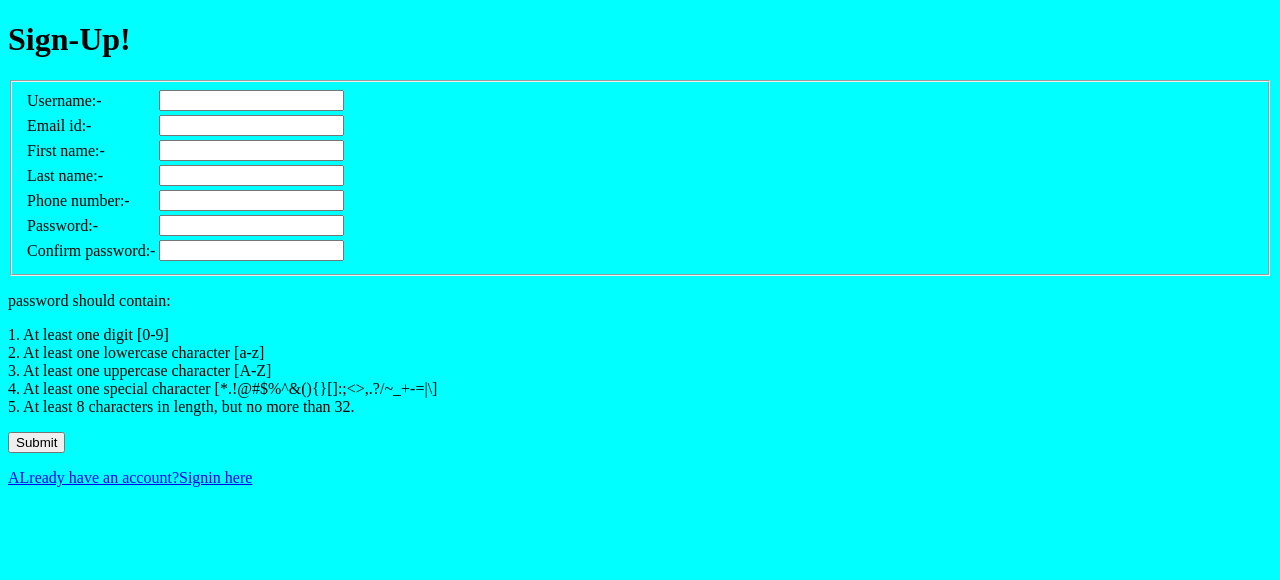
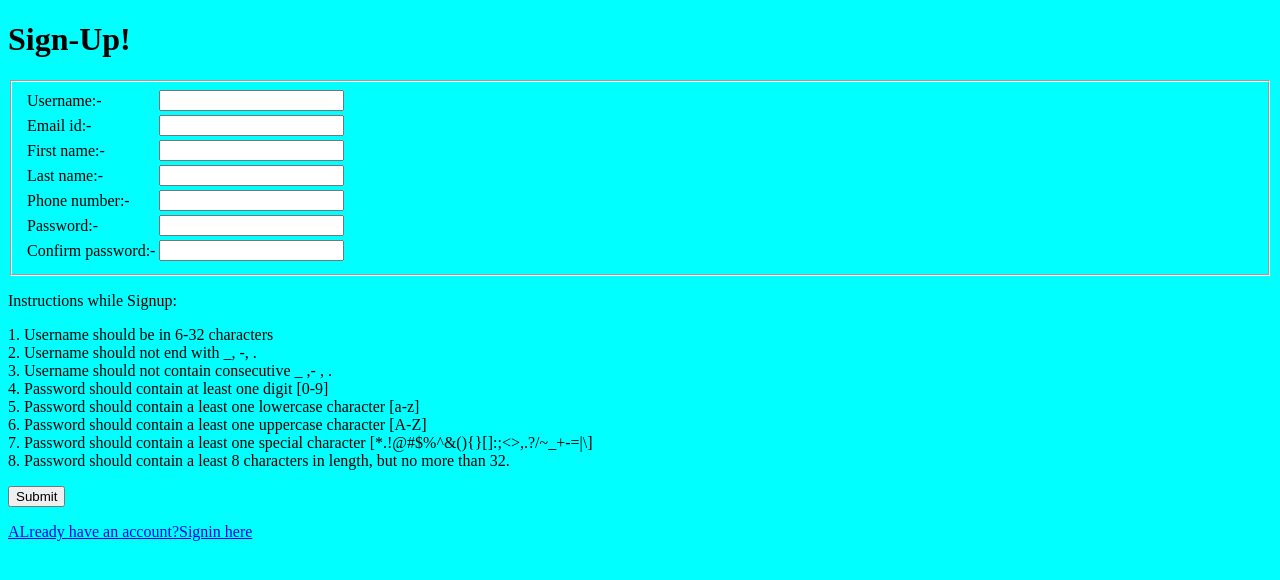
Before and after one commit to KedarDalvi/RC, a Django app: page / in a window 1280 px wide. Shown: the top 580 px of the page. Run offline with Django 3.2, Linux system fonts and the light colour scheme.

Commit message:
Added new regex for username

```diff
--- a/app2/templates/app2/signin.html
+++ b/app2/templates/app2/signin.html
@@ -2,6 +2,7 @@
 {% block content %}
 
 <h1>SignIn!</h1>
+
 <form method="POST" >
 	{% csrf_token %}
 	<fieldset>
--- a/app2/templates/app2/signup.html
+++ b/app2/templates/app2/signup.html
@@ -3,6 +3,7 @@
 {% block content %}
 
 <h1>Sign-Up!</h1>
+
 <form method="POST" >
 	{% csrf_token %}
 	<fieldset>
@@ -37,13 +38,15 @@
 		</tr>
 	</table>
 </fieldset>
-		<p>password should contain:</p>
-		<div>1. At least one digit [0-9]</div>
-		<div>2. At least one lowercase character [a-z]</div>
-		<div>3. At least one uppercase character [A-Z]</div>
-
-		<div>4. At least one special character [*.!@#$%^&(){}[]:;<>,.?/~_+-=|\]</div>
-		<div>5. At least 8 characters in length, but no more than 32.</div>
+		<p>Instructions while Signup:</p>
+		<div>1. Username should be in 6-32 characters</div>
+		<div>2. Username should not end with _, -, .  </div>
+		<div>3. Username should not contain consecutive _ ,- , .  </div>
+		<div>4. Password should contain at least one digit [0-9]</div>
+		<div>5. Password should contain a least one lowercase character [a-z]</div>
+		<div>6. Password should contain a least one uppercase character [A-Z]</div>
+		<div>7. Password should contain a least one special character [*.!@#$%^&(){}[]:;<>,.?/~_+-=|\]</div>
+		<div>8. Password should contain a least 8 characters in length, but no more than 32.</div>
 	<p></p><input type='submit' name='Submit'></p>
 </form>
 <div><a href="{% url 'signin' %}">ALready have an account?Signin here</a></div>
--- a/app2/views.py
+++ b/app2/views.py
@@ -11,7 +11,7 @@ from django.http import HttpResponse
 def signup(request):
     if request.method=="POST":
         username=request.POST['username']
-        regex1='^[a-zA-Z0-9]+([._]?[a-zA-Z0-9]+)$'
+        regex1='^(?=.{6,32}$)(?![.])(?!.*[.]{2})[a-zA-Z0-9.]+(?<![.])$'
         if (re.search(regex1,username)== None ):
             messages.info(request,'Enter the valid username!')
             return render(request,'app2/signup.html')
```
Also changed, not shown: db.sqlite3.
